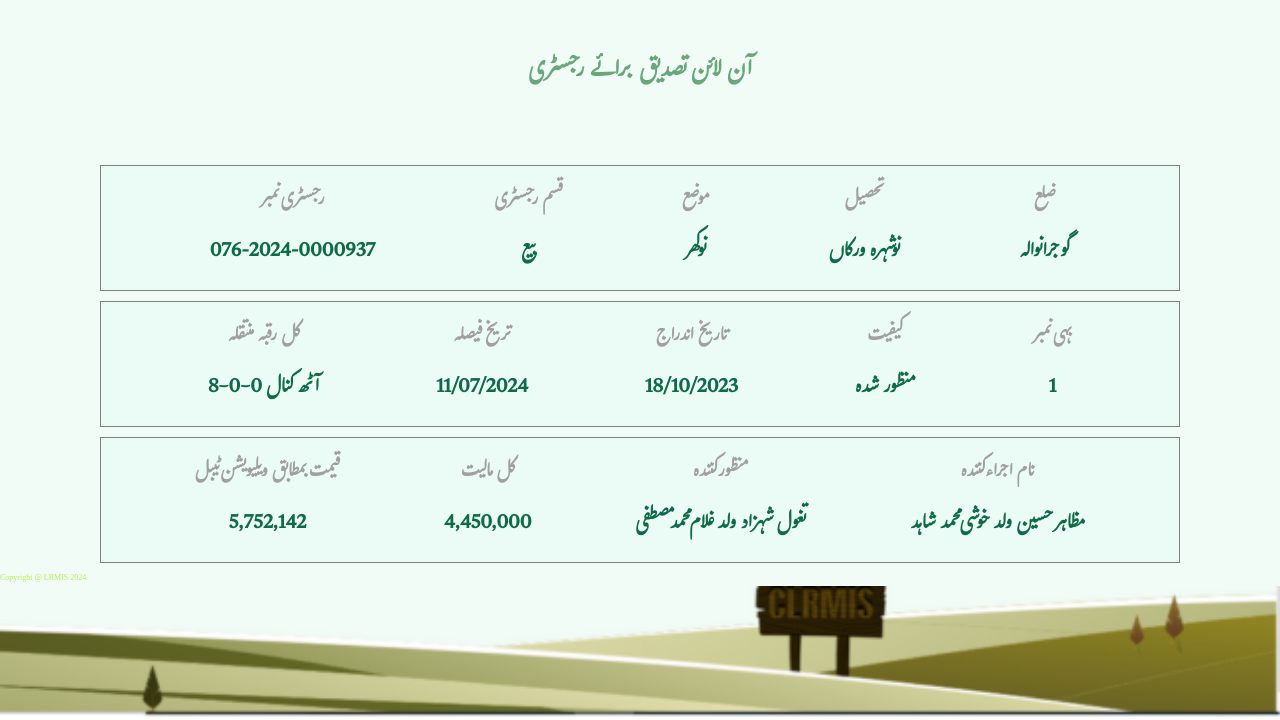
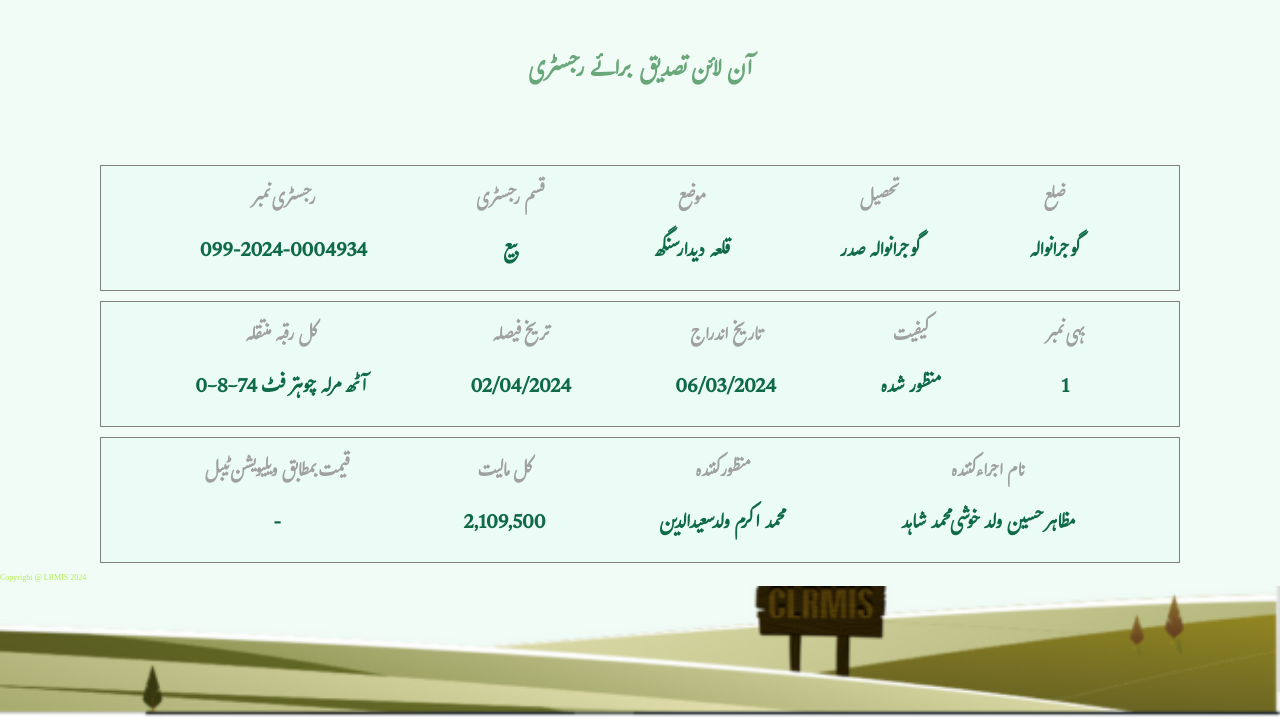
Before and after one commit to punjabzameen/punjab8, a plain HTML site: page index.html in a window 1280 px wide. Shown: the part 80-800 px from the top of the page. Drawn offline with Linux system fonts and the light colour scheme.

Commit message:
Update index.html

```diff
--- a/index.html
+++ b/index.html
@@ -32,7 +32,7 @@
             <div class="item text1">
                 <h3>رجسٹری نمبر
                 </h3>
-                <p>076-2024-0000937
+                <p>099-2024-0004934
                 </p>
             </div>
             <div class="item text2"><h3>قسم رجسٹری
@@ -42,13 +42,13 @@
             <div class="item text3">
                 <h3>موضع
                 </h3>
-                <p>نوکھر
+                <p>قلعہ دیدار سنگھ
                 </p>
             </div>
             <div class="item text4">
                 <h3>تحصیل
                 </h3>
-                <p>نوشہرہ ورکاں
+                <p>گوجرانوالہ صدر
                 </p>
             </div>
             <div class="item text5">
@@ -63,18 +63,18 @@
             <div class="item text1">
                 <h3>کل رقبہ منتقلہ
                 </h3>
-                <p>8-0-0 آٹھ کنال
+                <p>0-8-74 آٹھ مرلہ چوہتر فٹ
                 </p>
             </div>
             <div class="item text2"><h3>تریخ فیصلہ
 
             </h3>
-            <p>11/07/2024
+            <p>02/04/2024
             </p></div>
             <div class="item text3">
                 <h3>تاریخ اندراج
                 </h3>
-                <p>18/10/2023
+                <p>06/03/2024
                 </p>
             </div>
             <div class="item text4">
@@ -95,17 +95,17 @@
             <div class="item text1">
                 <h3>قیمت بمطابق ویلیویشن ٹیبل
                 </h3>
-                <p>5,752,142
+                <p>-
                 </p>
             </div>
             <div class="item text2"><h3>کل مالیت
             </h3>
-            <p>4,450,000
+            <p>2,109,500
             </p></div>
             <div class="item text3">
                 <h3>منظور کنندہ
                 </h3>
-                <p>تغول شہزاد ولد غلام محمد مصطفی
+                <p>محمد اکرم ولد سعیدالدین
                 </p>
             </div>
             <div class="item text4">
```
